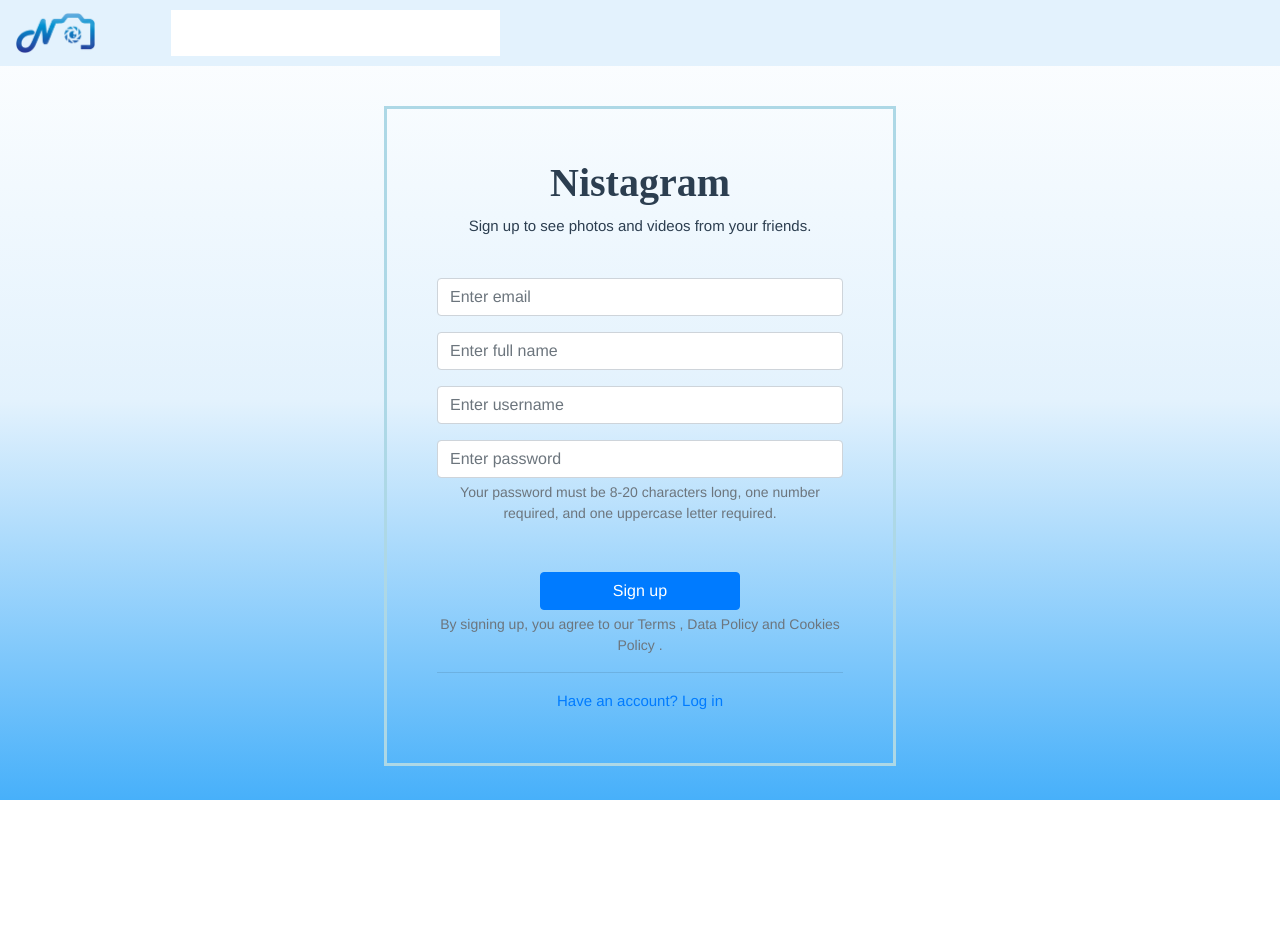
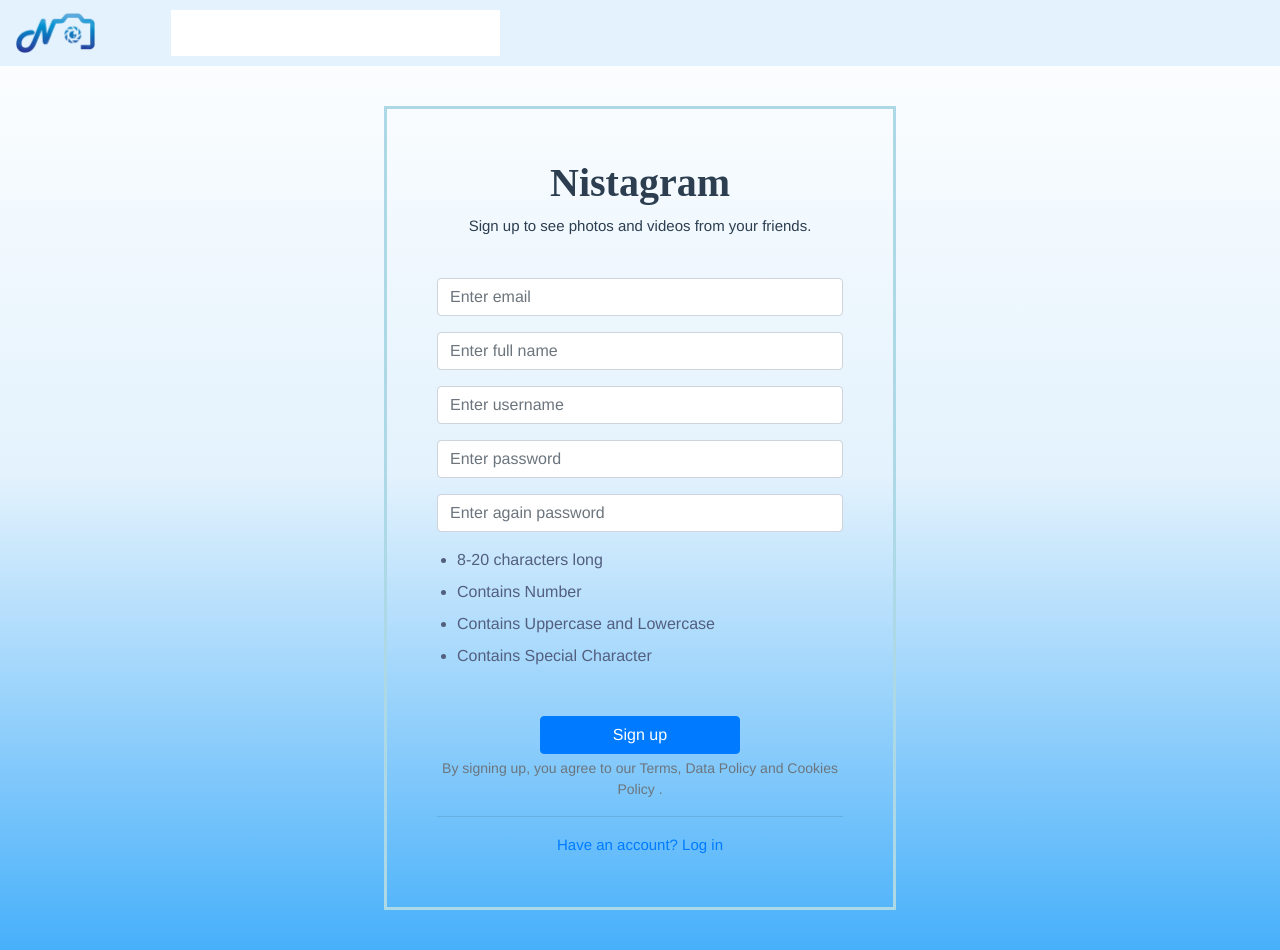
Before and after one commit to gojko1001/Nistagram, a Vue app in the folder frontend/my-app/: page /registration in a window 1280 px wide. Before the commit the page ends 800 px from the top, so only its background shows below. Built offline with nearby package versions, Linux system fonts and the light colour scheme; some icons are missing.

Commit message:
[FeatureUpdate][Frontend] added validation (email and password) on front and modified validation on back service

```diff
--- a/frontend/my-app/package.json
+++ b/frontend/my-app/package.json
@@ -15,7 +15,8 @@
     "save": "^2.4.0",
     "vue": "^2.6.12",
     "vue-axios": "^3.2.4",
-    "vue-router": "^3.5.1"
+    "vue-router": "^3.5.1",
+    "vuelidate": "^0.7.6"
   },
   "devDependencies": {
     "@vue/cli-plugin-babel": "~4.5.12",
--- a/frontend/my-app/src/components/Login.vue
+++ b/frontend/my-app/src/components/Login.vue
@@ -56,6 +56,16 @@ export default {
           this.show = true
         })
       },
+    makeToast(message, variant) {
+      this.$bvToast.toast(message, {
+                            title: `Nistagram`,
+                            autoHideDelay: 5000,
+                            variant: variant,
+                            toaster: 'b-toaster-bottom-right',
+                            solid: true,
+                            appendToast: false
+                          })
+    }
   },
 }
 </script>
--- a/frontend/my-app/src/components/Registration.vue
+++ b/frontend/my-app/src/components/Registration.vue
@@ -7,11 +7,12 @@
         <b-form-group id="input-group-1">
           <b-form-input
             id="email"
-            v-model="form.email"
+            v-model="email"
             type="email"
             placeholder="Enter email"
             required
           ></b-form-input>
+          <span v-if="msg.email" style="color:red;">{{msg.email}}</span>
         </b-form-group>
 
         <b-form-group>
@@ -32,15 +33,22 @@
           ></b-form-input>
         </b-form-group>
 
-        <b-form-input v-model="form.password" type="password" id="password" aria-describedby="password-help-block" placeholder="Enter password"></b-form-input>
-        <b-form-text id="password-help-block">
-          Your password must be 8-20 characters long, one number required, and one uppercase letter required.
-        </b-form-text>
-
-        <br><br>
+        <b-form-group>
+          <b-form-input v-model="password" @input="checkPassword" type="password" id="password" placeholder="Enter password" required></b-form-input>
+        </b-form-group>
+        <b-form-group>
+          <b-form-input v-model="form.checkPassword" type="password" id="checkPassword" placeholder="Enter again password" required></b-form-input>
+        </b-form-group>
+        <ul>
+          <li v-bind:class="{ is_valid: contains_eight_characters }">8-20 characters long</li>
+          <li v-bind:class="{ is_valid: contains_number }">Contains Number</li>
+          <li v-bind:class="{ is_valid: contains_uppercase_lowercase }">Contains Uppercase and Lowercase</li>
+          <li v-bind:class="{ is_valid: contains_special_character }">Contains Special Character</li>
+        </ul>
+        <br>
         <b-button type="submit" variant="primary" style="width:200px;" aria-describedby="signup-block">Sign up</b-button>
         <b-form-text id="signup-block">
-          By signing up, you agree to our Terms , Data Policy and Cookies Policy .
+          By signing up, you agree to our Terms, Data Policy and Cookies Policy .
         </b-form-text>
       </b-form>
       <hr>
@@ -55,11 +63,29 @@ export default {
       return {
         form: {
           email: '',
+          password:'',
           fullName:'',
           username: '',
-          password:''
+          checkPassword:'',
         },
-        show: true
+        email: '',
+        password:'',
+        msg:[],
+        show: true,
+        reg: /^(([^<>()\]\\.,;:\s@"]+(\.[^<>()\]\\.,;:\s@"]+)*)|(".+"))@((\[[0-9]{1,3}\.[0-9]{1,3}\.[0-9]{1,3}\.[0-9]{1,3}])|(([a-zA-Z\-0-9]+\.)+[a-zA-Z]{2,24}))$/,
+        password_length: 0,
+        contains_eight_characters: false,
+        contains_number: false,
+        contains_uppercase_lowercase: false,
+        contains_special_character: false,
+        valid_password: false,
+        allowSignUp: false,
+      }
+  },
+  watch: {
+    email(value){
+      this.form.email = value;
+      this.validateEmail(value);
     }
   },
   methods:{
@@ -68,12 +94,12 @@ export default {
         this.axios.post('/user', this.form)
                   .then(response => { console.log(response);
                                       this.makeToast("User has been registered successfully. Check your email.", "success");
+                                      window.location.href = "/";
 
                 })
                   .catch(error => { console.log(error);
                                     this.makeToast("Error occurred. User has not been registered successfully.", "danger");
                                   });
-
       },
       onReset(event) {
         event.preventDefault()
@@ -90,7 +116,7 @@ export default {
       window.location.href = "/";
     },
     makeToast(message, variant) {
-        this.$bvToast.toast(message, {
+        this.$root.$bvToast.toast(message, {
                               title: `Nistagram`,
                               autoHideDelay: 5000,
                               variant: variant,
@@ -98,6 +124,38 @@ export default {
                               solid: true,
                               appendToast: false
                             })
+      },
+    validateEmail(value){
+      if (this.reg.test(value))
+      {
+        this.msg['email'] = '';
+      } else{
+        this.msg['email'] = 'Invalid Email Address. Email format is: mymail@mail.com';
+      }
+    },
+    checkPassword() {
+      this.password_length = this.password.length;
+			const format = /[!@#%&*_+\-;:\\,.]/;
+
+      if (this.password_length > 7 && this.password_length <= 20) {
+        this.contains_eight_characters = true;
+      } else {
+        this.contains_eight_characters = false;
+			}
+
+      this.contains_number = /\d/.test(this.password);
+      this.contains_uppercase_lowercase = /[A-Z]/.test(this.password) && /[a-z]/.test(this.password);
+			this.contains_special_character = format.test(this.password);
+
+      if (this.contains_eight_characters === true &&
+					this.contains_special_character === true &&
+					this.contains_uppercase_lowercase === true &&
+					this.contains_number === true) {
+						this.valid_password = true;
+            this.form.password = 	this.password;
+      } else {
+        this.valid_password = false;
+      }
     }
   },
 }
@@ -118,4 +176,28 @@ export default {
   border: 3px solid lightblue;
   padding: 50px;
 }
+ul {
+	padding-left: 20px;
+	display: flex;
+	flex-direction: column;
+	align-items: flex-start;
+}
+
+li {
+	margin-bottom: 8px;
+	color: #525f7f;
+	position: relative;
+}
+
+li:before {
+  content: "";
+	width: 0%; height: 2px;
+	background: #2ecc71;
+	position: absolute;
+	left: 0; top: 50%;
+	display: block;
+	transition: all .6s cubic-bezier(0.175, 0.885, 0.32, 1.275);
+}
+.is_valid { color: rgba(136, 152, 170, 0.8); }
+.is_valid:before { width: 100%; }
 </style>
```
Also changed, not shown: frontend/my-app/src/main.js (+5 -3 lines), 2 other files (tests, documents, lock files or other folders). Lines whose indentation alone changed are shown as unchanged.
